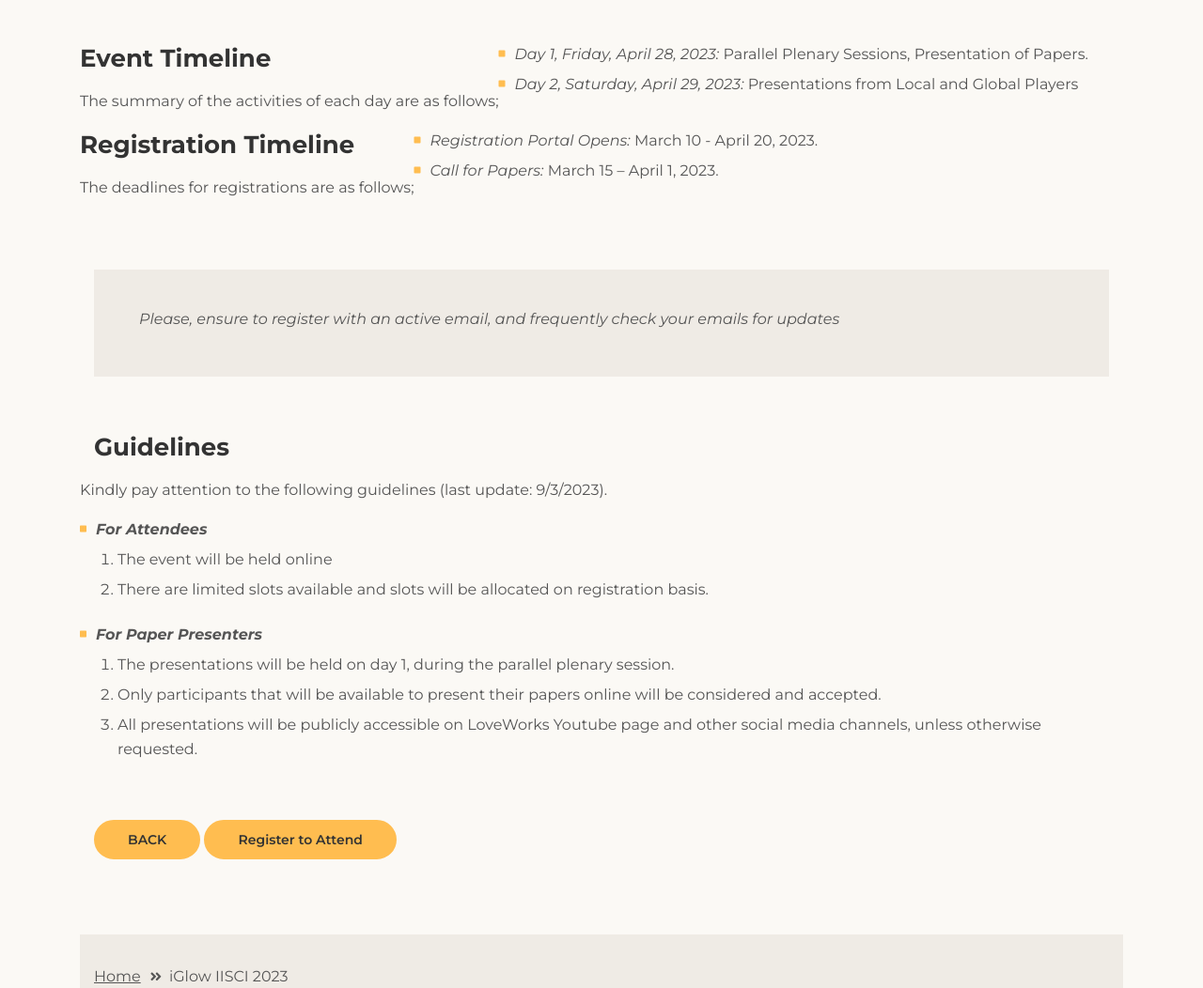
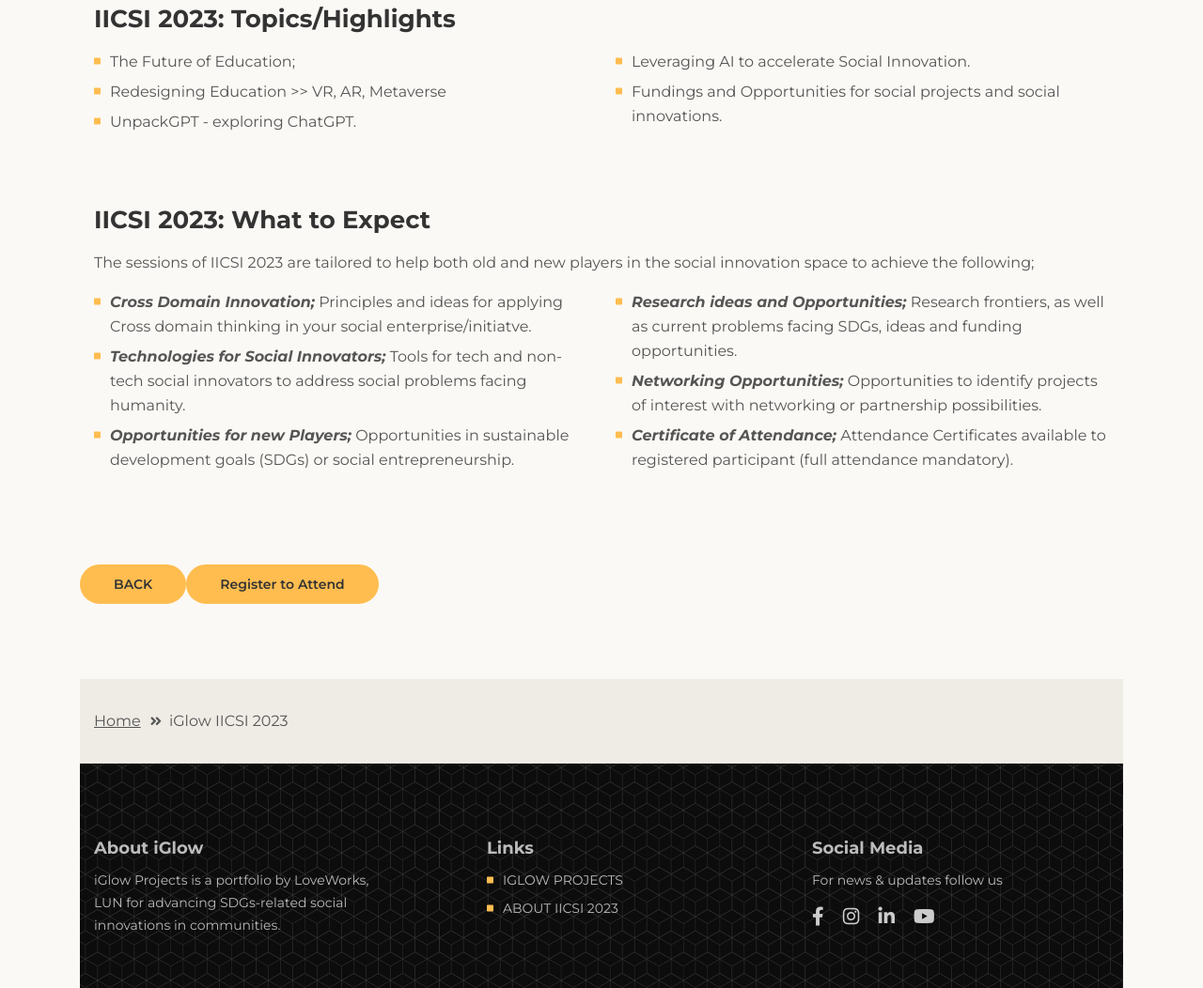
Before and after one commit to iglowproject/iglow, a plain HTML site: page event-details.html in a window 1280 px wide. Shown: the part 1289-2341 px from the top of the page at 94% size. Drawn offline with Linux system fonts and the light colour scheme.

Commit message:
timeline update

```diff
--- a/event-details.html
+++ b/event-details.html
@@ -95,14 +95,14 @@
 							<a class="dropdown-item" href="register-iisci.html"
 								><span class="item-text">As Participant</span></a
 							>
-							<div class="dropdown-divider"></div>
+							<!-- <div class="dropdown-divider"></div>
 							<a class="dropdown-item" href="call-for-paper.html"
 								><span class="item-text">Present Paper</span></a
-							>
+							> -->
 					</li>
-					<li class="nav-item">
+					<!-- <li class="nav-item">
 						<a class="nav-link page-scroll" href="partnership.html">PARTNER</a>
-					</li>
+					</li> -->
 					<!-- end of dropdown menu -->
 					</li>
 
@@ -148,7 +148,7 @@
         <div class="container">
             <div class="row">
                 <div class="col-md-12">
-                    <h1 class="white"> IISCI 2023</h1>
+                    <h1 class="white"> IICSI 2023</h1>
                 </div> <!-- end of col -->
             </div> <!-- end of row -->
         </div> <!-- end of container -->
@@ -190,6 +190,12 @@
                                 <p>It aims at educating and empowering social innovators and aspiring ones with knowledge and tools for more sustainable social innovations in their communities.
 									The iGlow Conference also creates a platform for visibility and networking; exposure to current pressing social challenges and proposed solutions; opportunities for collaboration; research funding and much more.
 								</p>
+								<p>
+									We’d like to announce that <strong>IGLOW 2023 is now a 1-day event (not 2 days). It’ll be held on Friday, April 28, 2023. Registration closes on April 25th. </strong> All registered participants should kindly check their emails for login details.
+								</p>
+								<div class="text-container dark">
+									<p class="testimonial-text">Please, ensure to <a href="register-iisci.html">register</a> with an active email, and frequently check your emails for updates</p>
+								</div> <!-- end of text container -->
                             </div> <!-- end of col -->
 
                         </div> <!-- end of row -->
@@ -198,6 +204,43 @@
 <!-- IISCI 2023 Expectations -->
     <div class="ex-basic-2">
         <div class="container">
+            <div class="row">
+                <div class="col-lg-12">
+                    <div class="text-container">
+                        <h3>IICSI 2023: Topics/Highlights</h3>
+                        <div class="row">
+                            <div class="col-md-6">
+                                <ul class="list-unstyled li-space-lg">
+                                    <li class="media">
+                                        <i class="fas fa-square"></i>
+                                        <div class="media-body"> The Future of Education; </div>
+                                    </li>
+                                    <li class="media">
+                                        <i class="fas fa-square"></i>
+                                        <div class="media-body"> Redesigning Education >> VR, AR, Metaverse</div>
+                                    </li>
+                                    <li class="media">
+                                        <i class="fas fa-square"></i>
+                                        <div class="media-body"> UnpackGPT - exploring ChatGPT.</div>
+                                    </li>
+                                </ul>
+                            </div> <!-- end of col -->
+                            <div class="col-md-6">
+                                <ul class="list-unstyled li-space-lg">
+                                    <li class="media">
+                                        <i class="fas fa-square"></i>
+                                        <div class="media-body"> Leveraging AI to accelerate Social Innovation.</div>
+                                    </li>
+                                    <li class="media">
+                                        <i class="fas fa-square"></i>
+                                        <div class="media-body"> Fundings and Opportunities for social projects and social innovations.</div>
+                                    </li>
+                                </ul>
+                            </div> <!-- end of col -->
+                        </div> <!-- end of row -->
+                    </div> <!-- end of text-container-->
+                    </div> <!-- end of text-container -->
+                </div> <!-- end of col-->
 				<div class="row">
 					<div class="col-lg-12">
 						<div class="text-container">
@@ -239,85 +282,17 @@
 								</div> <!-- end of col -->
 							</div> <!-- end of row -->
 						</div> <!-- end of text-container-->
-
-                    <div class="text-container">
-                        <div class="row">
-                            <div >
-                                <h3>Event Timeline</h3>
-                                <p> The summary of the activities of each day are as follows;</p>
-                            </div> <!-- end of col -->
-							<div >
-                                <ul class="list-unstyled li-space-lg">
-                                    <li class="media">
-                                        <i class="fas fa-square"></i>
-                                        <div class="media-body"> <em>Day 1, Friday, April 28, 2023:</em> Parallel Plenary Sessions, Presentation of Papers.</div>
-                                    </li>
-                                    <li class="media">
-                                        <i class="fas fa-square"></i>
-                                        <div class="media-body"> <em>Day 2, Saturday, April 29, 2023:</em> Presentations from Local and Global Players</div>
-                                    </li>
-                                </ul>
-                            </div>
-
-							<div >
-                                <h3>Registration Timeline</h3>
-                                <p> The deadlines for registrations are as follows;</p>
-                            </div> <!-- end of col -->
-							<div >
-                                <ul class="list-unstyled li-space-lg">
-                                    <li class="media">
-                                        <i class="fas fa-square"></i>
-                                        <div class="media-body"> <em>Registration Portal Opens:</em> March 10 - April 20, 2023.</div>
-                                    </li>
-                                    <li class="media">
-                                        <i class="fas fa-square"></i>
-                                        <div class="media-body"> <em>Call for Papers: </em> March 15 – April 1, 2023. </div>
-                                    </li>
-                                </ul>
-                            </div>
-
-                        </div> <!-- end of row -->
-                    </div> <!-- end of text-container -->
-
-                    <div class="text-container dark">
-                        <p class="testimonial-text">Please, ensure to register with an active email, and frequently check your emails for updates</p>
-                    </div> <!-- end of text container -->
-
-                    <div class="text-container last">
-                        <h3>Guidelines</h3>
-						<div class="row">
-							<p>Kindly pay attention to the following guidelines (last update: 9/3/2023).</p>
-							<ol class="list-unstyled li-space-lg">
-								<li class="media">
-									<i class="fas fa-square"></i>
-									<div class="media-body"> <em><b>For Attendees</b></em></div>
-								</li>
-								<ol>
-									<li>The event will be held online </li>
-									<li>There are limited slots available and slots will be allocated on registration basis.</li>
-								</ol>
-							</ol>
-							<ol class="list-unstyled li-space-lg">
-								<li class="media">
-									<i class="fas fa-square"></i>
-									<div class="media-body"> <em><b>For Paper Presenters </b></em></div>
-								</li>
-								<ol>
-									<li>The presentations will be held on day 1, during the parallel plenary session. </li>
-									<li>Only participants that will be available to present their papers online will be considered and accepted.</li>
-									<li>All presentations will be publicly accessible on LoveWorks Youtube page and other social media channels, unless otherwise requested.</li>
-								</ol>
-							</ol>
-							<p></p>
-						</div>
 						</div> <!-- end of text-container -->
 						<a class="btn-solid-reg" href="index.html">BACK</a>
-					<a class="btn-solid-reg" href="index.html">Register to Attend</a>
+						<a class="btn-solid-reg" href="register-iisci.html">Register to Attend</a>
 					</div> <!-- end of col-->
+				</div> <!-- end of row -->
             </div> <!-- end of row -->
         </div> <!-- end of container -->
     </div> <!-- end of ex-basic-2 -->
     <!-- end of privacy content -->
+
+
 
     <!-- Breadcrumbs -->
     <div class="ex-basic-1">
@@ -325,7 +300,7 @@
             <div class="row">
                 <div class="col-lg-12">
                     <div class="breadcrumbs">
-                        <a href="index.html">Home</a><i class="fa fa-angle-double-right"></i><span>iGlow IISCI 2023</span>
+                        <a href="index.html">Home</a><i class="fa fa-angle-double-right"></i><span>iGlow IICSI 2023</span>
                     </div> <!-- end of breadcrumbs -->
                 </div> <!-- end of col -->
             </div> <!-- end of row -->
@@ -342,7 +317,7 @@
 						<div class="footer-col first">
 							<h5>About iGlow</h5>
 							<p class="p-small">
-								iGlow Projects is a portfolio by LoveWorks, for advancing SDGs-related social innovations in communities.
+								iGlow Projects is a portfolio by LoveWorks, LUN for advancing SDGs-related social innovations in communities.
 							</p>
 						</div>
 					</div>
@@ -363,12 +338,12 @@
 										<a href="event-details.html">ABOUT IICSI 2023</a>
 									</div>
 								</li>
-								<li class="media">
+								<!-- <li class="media">
 									<i class="fas fa-square"></i>
 									<div class="media-body">
 										<a href="partnership.html">PARTNER</a>
 									</div>
-								</li>
+								</li> -->
 							</ul>
 						</div>
 					</div>
```
Also changed, not shown: contact-us.html (+7 -7 lines), iglow-project.html (+7 -7 lines), index.html (+29 -22 lines), partnership.html (+3 -3 lines), images/1.png (added), images/11.jpg (renamed from images/1.jpg), images/3.png (added), images/4.png (added). Lines whose indentation alone changed are shown as unchanged.
